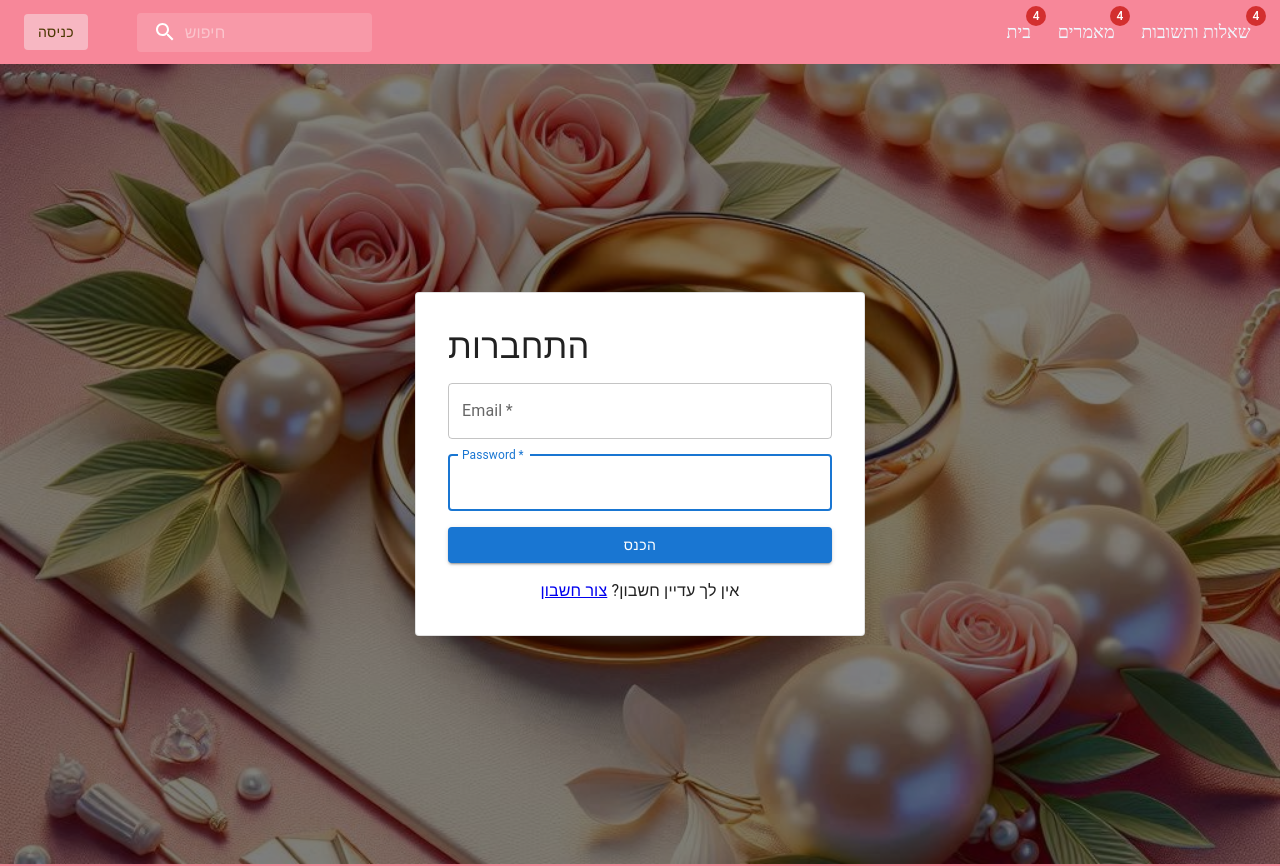
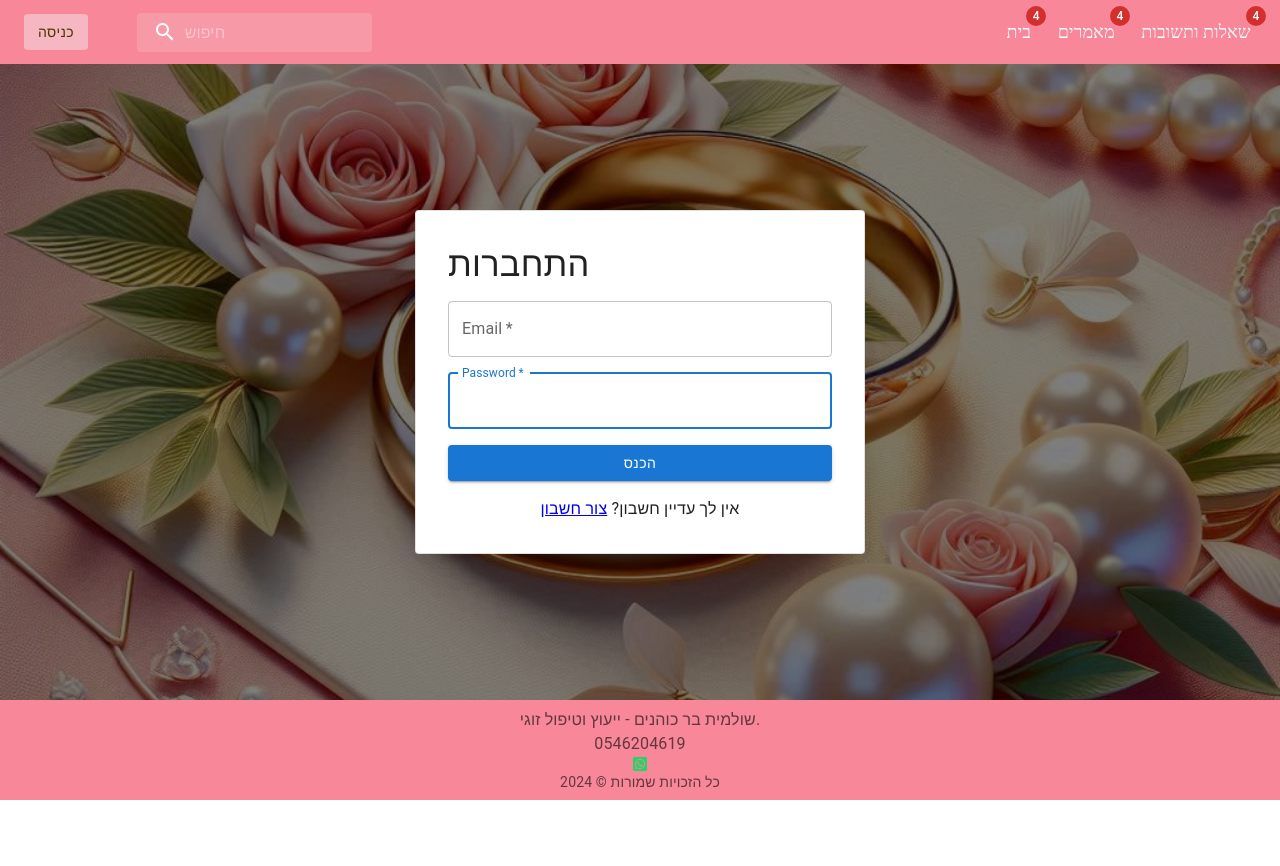
Before and after one commit to chemedMoshe/ShulamitClient, a React (Vite) app: page /login in a window 1280 px wide. Shown: the top 866 px of the page. After the commit the page ends 800 px from the top, so only its background shows below. Built offline with nearby package versions, Linux system fonts and the light colour scheme.

Commit message:
fixed style: fixed over flow in content class

```diff
--- a/src/App.css
+++ b/src/App.css
@@ -5,7 +5,7 @@
     display: flex;
     flex-direction: column;
     align-items: center;
-    justify-content: center;
+    /* justify-content: center; */
 }
 
 .navbar{
@@ -22,8 +22,9 @@
     background-position: center;
     background-repeat: no-repeat;
     padding: 2em;
-    min-height: 100vh;
+    height: 100%;
     width: 100%;
+    flex-grow: 1;
     display: flex;
     flex-direction: column;
     justify-content: center;
```
